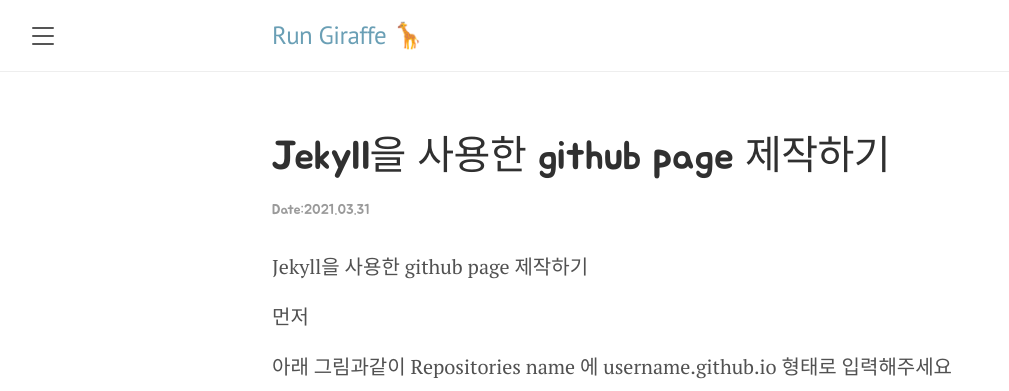
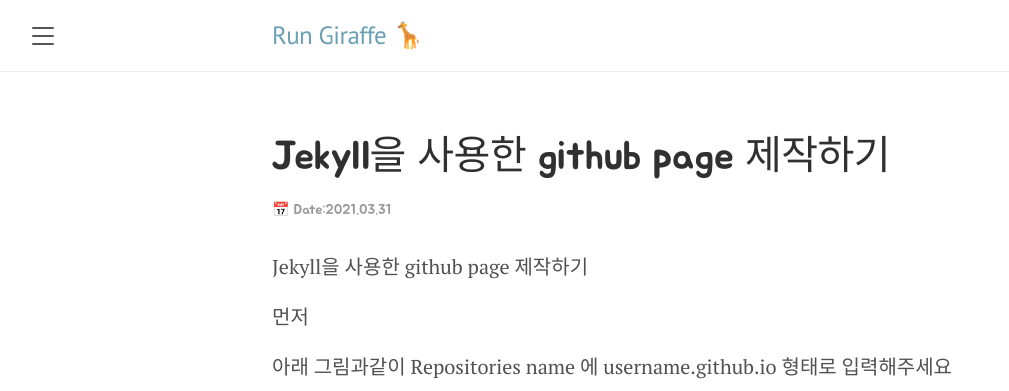
Before and after one commit to froggy0m0/froggy0m0.github.io, a Jekyll site: the page built from _posts/GitHubPage/2021-03-31-jekyll_make_git_pages.md, in a window 1280 px wide. Shown: the top 391 px of the page, without its empty margins (8-1017 px from the left). Built offline with Jekyll 4.4.1, drawn with Linux system fonts in a browser that asks for light colours.

Commit message:
Update post.html
포스팅날짜 옆에 달력이모지추가

```diff
--- a/_layouts/post.html
+++ b/_layouts/post.html
@@ -4,7 +4,7 @@
 
 <div class="post">
   <h1 class="post-title">{{ page.title }}</h1>
-  <span class="font-date">Date:{{ page.date | date : "%Y.%m.%d" }}</span><br></br>
+  <span class="font-date">📅 Date:{{ page.date | date : "%Y.%m.%d" }}</span><br></br>
   {{ content }}
   <br></br>
   <hr>
```
